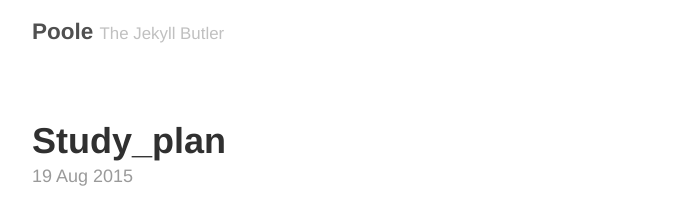
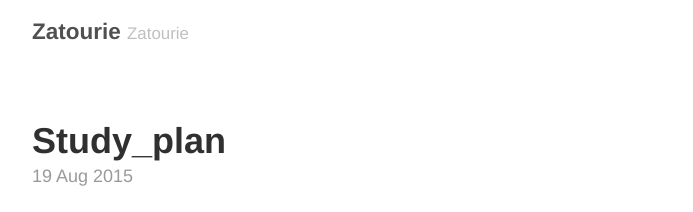
Before and after one commit to zatourie/zatourie.github.io, a Jekyll site: the page built from index.html, in a window 1280 px wide. Shown: the top 212 px of the page, without its empty margins (293-986 px from the left). Built offline with Jekyll 4.4.1, drawn with Linux system fonts in a browser that asks for light colours; the list of posts is cut into pages by our own code.

Commit message:
Update _config.yml

```diff
--- a/_config.yml
+++ b/_config.yml
@@ -5,9 +5,9 @@ permalink:           pretty
 relative_permalinks: true
 
 # Setup
-title:               Poole
-tagline:             The Jekyll Butler
-url:                 http://getpoole.com
+title:               Zatourie
+tagline:             Zatourie
+url:                 http://zatourie.github.io
 paginate:            1
 baseurl:             ""
 
@@ -20,11 +20,11 @@ sass:
 
 # About/contact
 author:
-  name:              Mark Otto
-  url:               https://twitter.com/mdo
-  email:             markdotto@gmail.com
+  name:              mango
+  url:
+  email:             minkyu.shim@gmail.com
 
 # Custom vars
 version:             2.0.0
 github:
-  repo:              https://github.com/poole/poole
+  repo:              https://github.com/zatourie/zatourie.github.io/
```
